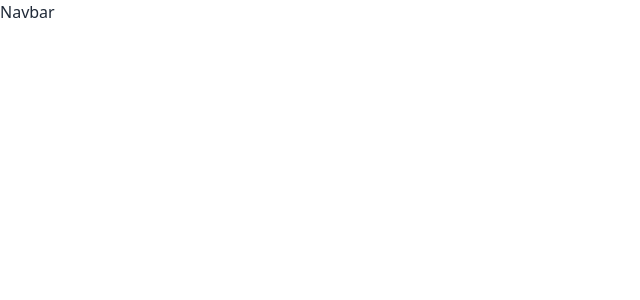
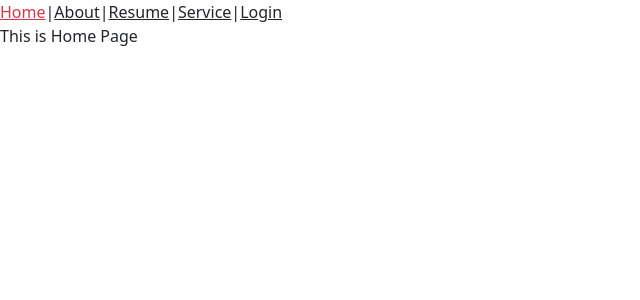
Before and after one commit to pranto113015/myreact, a React (Vite) app: page / in a window 1280 px wide. Shown: the top 300 px of the page, without its empty margins (0-640 px from the left). Built offline with nearby package versions, Linux system fonts and the light colour scheme.

Commit message:
practise : Link and NavLink Active Class by React Router DOM

```diff
--- a/Navbar.jsx
+++ b/Navbar.jsx
@@ -1,9 +1,43 @@
-import React from 'react'
+import React from "react";
+import { NavLink } from "react-router-dom";
 
 export default function Navbar() {
   return (
     <div>
-      Navbar
+      <NavLink
+        to="/"
+        className={({ isActive }) => (isActive ? "text-danger" : "text-dark")}
+      >
+        Home
+      </NavLink>
+      |
+      <NavLink
+        to="/about"
+        className={({ isActive }) => (isActive ? "text-danger" : "text-dark")}
+      >
+        About
+      </NavLink>
+      |
+      <NavLink
+        to="resume"
+        className={({ isActive }) => (isActive ? "text-danger" : "text-dark")}
+      >
+        Resume
+      </NavLink>
+      |
+      <NavLink
+        to="/service"
+        className={({ isActive }) => (isActive ? "text-danger" : "text-dark")}
+      >
+        Service
+      </NavLink>
+      |
+      <NavLink
+        to="/login"
+        className={({ isActive }) => (isActive ? "text-danger" : "text-dark")}
+      >
+        Login
+      </NavLink>
     </div>
-  )
+  );
 }
```
Also changed, not shown: src/main.jsx (+6 -1 lines).
